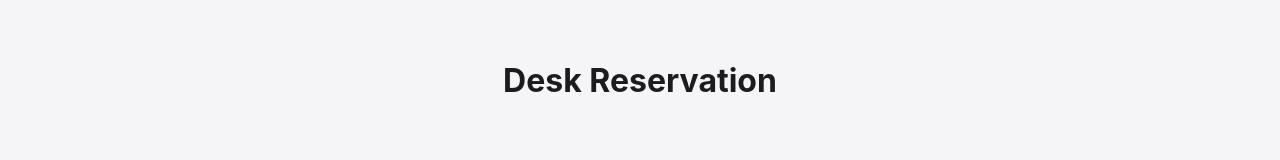
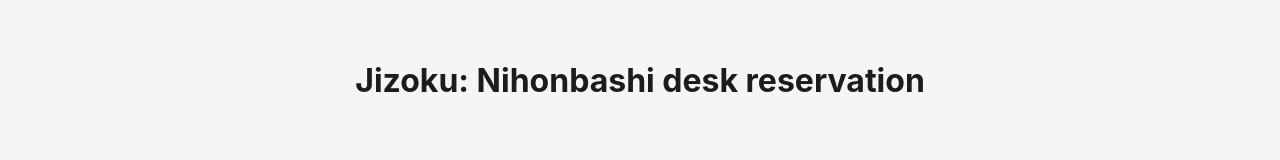
Before and after one commit to MushuMartial/Sourdough, a Vue app: page / in a window 1280 px wide. Shown: the top 160 px of the page. Built offline with nearby package versions, Linux system fonts and the light colour scheme; no server answers; the database is empty.

Commit message:
small changes

```diff
--- a/index.html
+++ b/index.html
@@ -2,9 +2,9 @@
 <html lang="">
   <head>
     <meta charset="UTF-8">
-    <link rel="icon" href="/favicon.ico">
+    <link rel="icon" href="/logo-jizoku.webp">
     <meta name="viewport" content="width=device-width, initial-scale=1.0">
-    <title>Vite App</title>
+    <title>Desk Reservation</title>
   </head>
   <body>
     <div id="app"></div>
--- a/src/views/HomeDefault.vue
+++ b/src/views/HomeDefault.vue
@@ -1,6 +1,6 @@
 <template>
   <div class="home">
-    <h1>Desk Reservation</h1>
+    <h1>Jizoku: Nihonbashi desk reservation</h1>
 
     <ReservationForm @reservation-added="refreshDayView" />
 
```
Also changed, not shown: public/logo-jizoku.webp (added).
